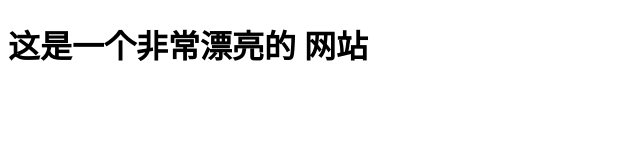
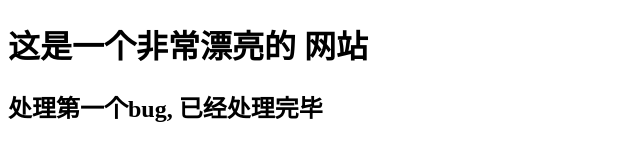
Before and after one commit to AK-DSB/learn-git, a plain HTML site: page index.html in a window 1280 px wide. Shown: the whole page, without its empty margins (0-640 px from the left). Drawn offline with Linux system fonts and the light colour scheme.

Commit message:
修改bug

```diff
--- a/index.html
+++ b/index.html
@@ -10,6 +10,7 @@
 
 <body>
     <h1>这是一个非常漂亮的 网站</h1>
+    <h2>处理第一个bug, 已经处理完毕</h2>
 </body>
 
 </html>
```
